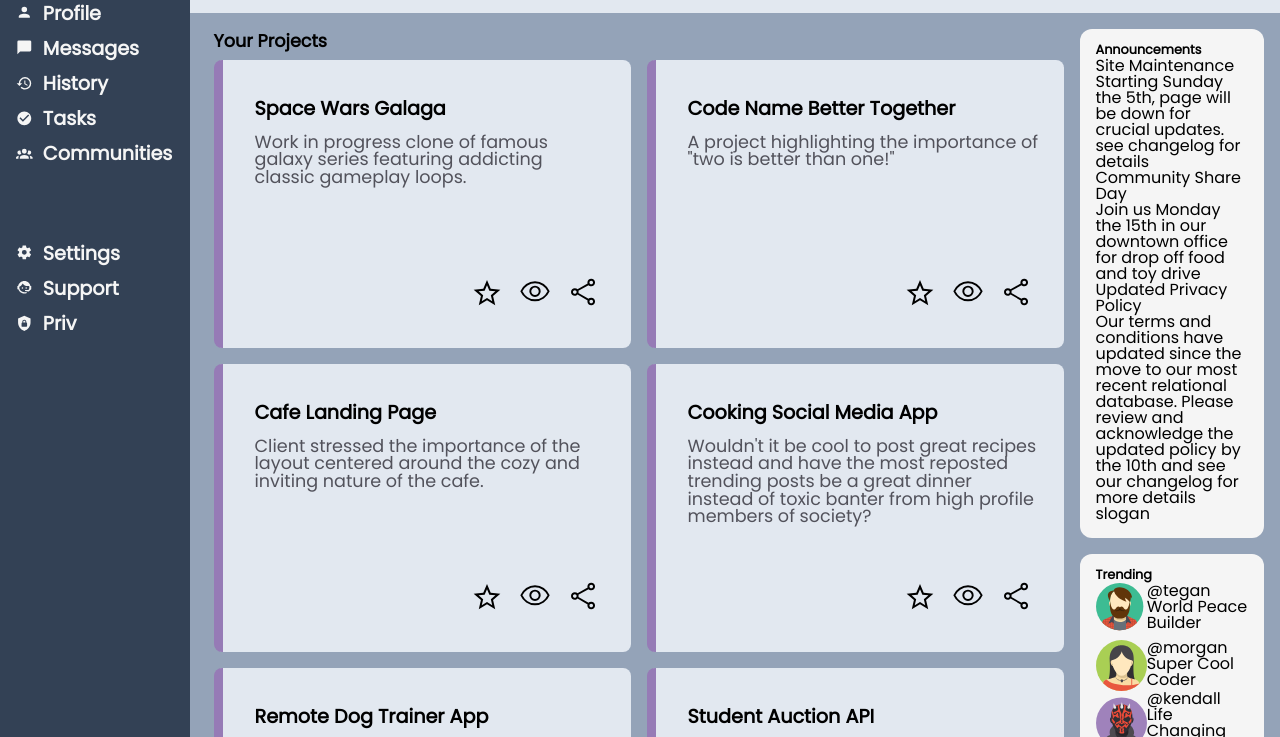
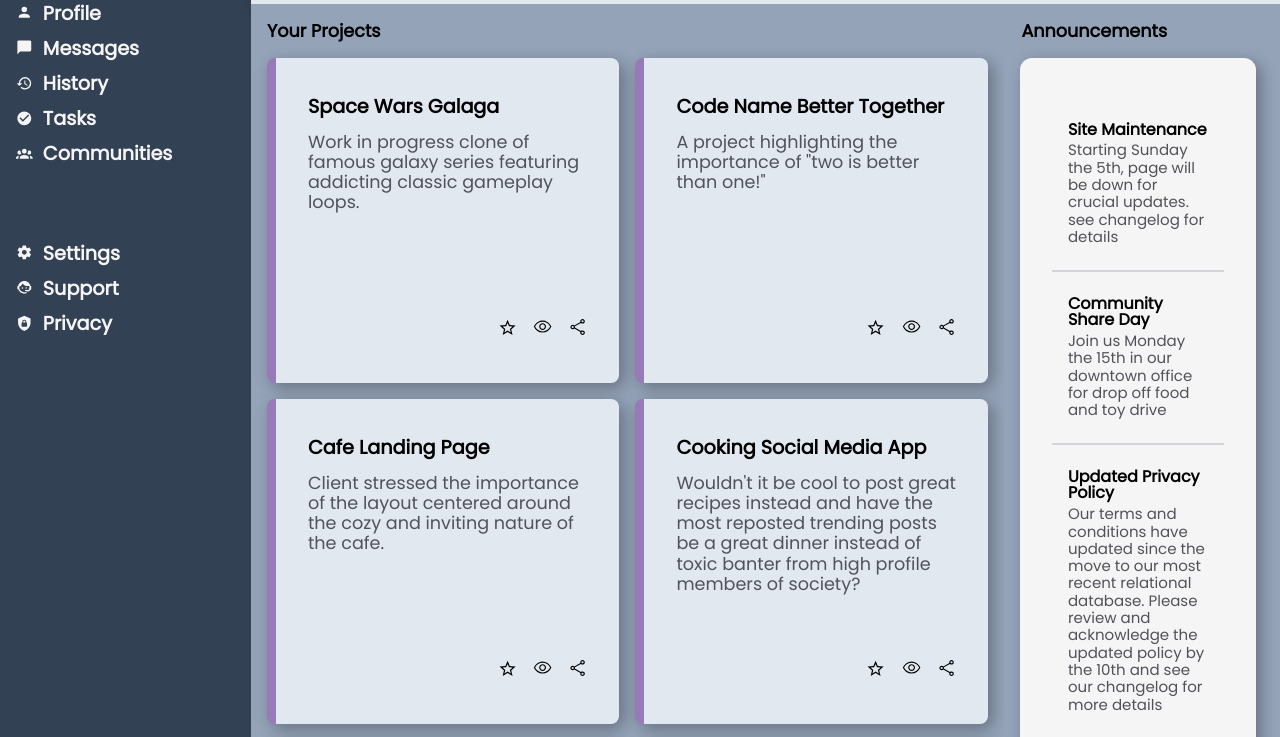
Before and after one commit to charlesvill/Admin-Dashboard, a plain HTML site: page index.html in a window 1280 px wide. Shown: the part 188-925 px from the top of the page. Drawn offline with Linux system fonts and the light colour scheme; files whose address does not match are found by name.

Commit message:
completed styling of sidebars and main content. remaining tweaks would be to adjust the height of the content cards to align vertically with the side bar info cards. also fixed issues with scaling of icons, text, etc.

```diff
--- a/index.html
+++ b/index.html
@@ -52,7 +52,7 @@
                     </div>
                     <div class="sidebar-link-container">
                         <svg xmlns="http://www.w3.org/2000/svg" viewBox="0 0 24 24"><path d="M12,1L3,5V11C3,16.55 6.84,21.74 12,23C17.16,21.74 21,16.55 21,11V5L12,1M12,7C13.4,7 14.8,8.1 14.8,9.5V11C15.4,11 16,11.6 16,12.3V15.8C16,16.4 15.4,17 14.7,17H9.2C8.6,17 8,16.4 8,15.7V12.2C8,11.6 8.6,11 9.2,11V9.5C9.2,8.1 10.6,7 12,7M12,8.2C11.2,8.2 10.5,8.7 10.5,9.5V11H13.5V9.5C13.5,8.7 12.8,8.2 12,8.2Z" /></svg>
-                        <p>Priv</p>
+                        <p>Privacy</p>
                     </div>
                 </div>
             </div>
@@ -166,23 +166,26 @@
         </div>
         <div class="sidebarInfo">
             <div class="side-content">
-                <div class="announcements">
-                    <h3>Announcements</h3>
-                    <div class="announce1">
+                <div class="side-group">
+                    <p>Announcements</p>
+                    <div class="side-container">
+                        <div class="announce one">
                             <p>Site Maintenance</p>
                             <p class="anntxt">Starting Sunday the 5th, page will be down for crucial updates. see changelog for details</p>
                         </div>
-                    <div class="announce2">
+                        <div class="announce two">
                             <p>Community Share Day</p>
                             <p class="anntxt">Join us Monday the 15th in our downtown office for drop off food and toy drive</p>
                         </div>
-                    <div class="announce3">
+                        <div class="announce three">
                             <p>Updated Privacy Policy</p>
                             <p class="anntxt">Our terms and conditions have updated since the move to our most recent relational database. Please review and acknowledge the updated policy by the 10th and see our changelog for more details</p>
-                    </div>slogan
                         </div>
-                <div class="trending">
-                    <h3>Trending</h3>
+                    </div>
+                </div>
+                <div class="side-group">
+                    <p>Trending</p>
+                    <div class="side-container">
                         <div class="trend 1">
                             <img src="./assets/svg-avatars/avatar (1).svg" alt="user avatar">
                             <div class="trendtext">
@@ -215,5 +218,6 @@
                 </div>
             </div>
         </div>
+    </div>
 </body>
 </html>
--- a/style.css
+++ b/style.css
@@ -90,7 +90,7 @@ h3, button {
     padding: 1rem;
 }
 .name{
-    font-size: 1.5rem;
+    font-size: 1.4vw;
     margin-left: .5rem;
 }
 .sidebar-link-container , .logo-container , .headergroup {
@@ -103,7 +103,7 @@ h3, button {
     background-color: #e2e8f0;
 }
 .logo-container > svg {
-    max-width: 3vw;
+    max-width: 2.5vw;
     height: auto;
     fill: currentColor;
 }
@@ -132,6 +132,8 @@ h3, button {
     grid-template-columns: 3fr 1fr;
     grid-template-rows: 1fr 1fr;
     padding: 1rem;
+    box-shadow:
+    0.3em 0.3em 1em rgba(0, 0, 0, 0.3);
 }
 img{
     max-width: 4vw;
@@ -144,18 +146,18 @@ img{
 }
 .svg > svg{
     height: 100%;
-    max-width: 1.3rem;
+    max-width: 1.2vw;
     padding:1vw;
     margin-top: .2rem;
 }
 #searchinput{
     width: 40vw;
-    height: 2vh;
+    height: 1.5vw;
     border-radius: 15px;
     border-style: none;
     justify-self: center;
     background-color: #94a3b8;
-    padding: 1vw;
+    padding: 0;
     margin-left:.4rem;
 
 }
@@ -201,13 +203,12 @@ img{
 
 .contentCont{
     grid-area: 2 / 2 / 3 / 3;
-    padding-top:1.3rem;
 
 }
 .contentCont > p{
     font-size: 1.1rem;
     font-weight: bold;
-    margin-left:1.5rem;
+    margin:1.25rem 0 1rem 1rem;
 }
 .contentCont , .sidebarInfo {
     background-color: #94a3b8;
@@ -217,19 +218,13 @@ img{
     grid-template-columns: 1fr 1fr;
     grid-template-rows: 1fr 1fr 1fr;
     gap:1rem;
-    padding-left:1.5rem;
-    padding-right:.5rem;
-    padding-top: .5rem;
+    margin:.5rem 1rem 3rem 1rem;
 }
-.projects-container > svg {
-    max-width: 1rem;
-    height: auto;
-    fill:currentColor;
-}
+
 .proj {
     background-color: #e2e8f0;
-    width:22rem;
-    height:15rem;
+    justify-self: stretch;
+    align-self: stretch;
     border-radius:8px;
     padding: 1.5rem;
     padding-top:1.5rem;
@@ -238,6 +233,8 @@ img{
     flex-direction: column;
     justify-content: space-between;
     border-left: 9px solid #967bb6 ;
+    box-shadow:
+    0.3em 0.3em 1em rgba(0, 0, 0, 0.3);
 
 }
 .proj > div > p:first-child{
@@ -249,13 +246,14 @@ img{
 .proj > div > p:nth-child(2){
     font-size: 1.1rem;
     color: #52525b;
+    line-height: 1.15;
 }
 .projbtns{
     display:flex;
     justify-content:flex-end;
 }
 .projbtns > svg {
-    max-width: 2rem;
+    max-width: 1.5vw;
     padding:.5rem;
 }
 .sidebarInfo{
@@ -264,21 +262,56 @@ img{
 }
 
 .side-content{
-    margin:1rem;
-    margin-left:.5rem;
+    margin: 0rem 1.5rem 0 .5rem;
+    margin-left:1rem;
     display:grid;
     grid-template-rows: 1fr 1fr;
     row-gap: 1rem;
 }
-.announcements, .trending{
-    padding:1rem;
+.side-group > p{
+    font-size: 1.1rem;
+    font-weight: bold;
+    margin:1.25rem 0 1rem .1rem;
+}
+.side-container{
     background-color: whitesmoke;
     border-radius: 12px;
+    padding:2.5rem 2rem;
+    box-shadow:
+    0.3em 0.3em 1em rgba(0, 0, 0, 0.3);
+
+
 }
-.announce {
-    display:flex;
+
+.announce{
+    border-bottom: 2px solid #d4d4d8;
+    padding:1.5rem 1rem;
+}
+.announce.three{
+    border-bottom: none;
+}
+.announce > p:first-child{
+    font-weight: bold;
+    padding-bottom: .3rem;
+}
+.announce > p:nth-child(2){
+    color: #52525b;
+    line-height: 1.15;
+    font-size: .94rem;
 }
 .trend{
     display:flex;
+    align-items: center;
+    padding:.5rem;
 
 }
+.trend > img {
+    max-width: 2.5vw;
+}
+.trendtext {
+    margin-left:.5rem;
+}
+.trendtext > p:last-child{
+    color: #52525b;
+    padding-top:.2rem;
+}
```
Lines whose indentation alone changed are shown as unchanged.
